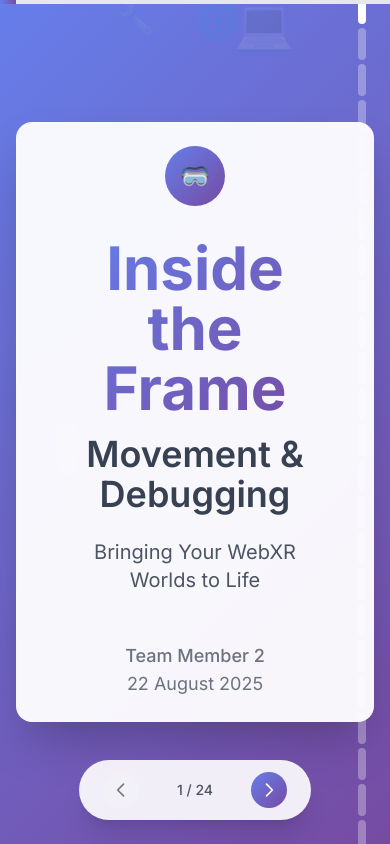
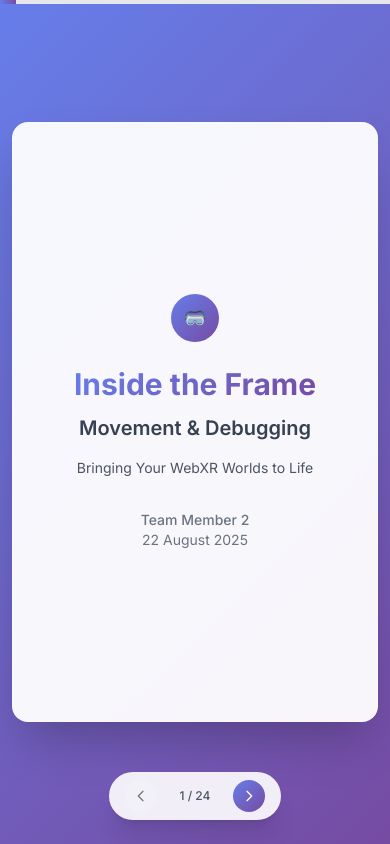
Before and after one commit to VanshBhadani/VrWorkshop, a plain HTML site: page index.html in a window 390 px wide. Drawn offline with nearby package versions, Linux system fonts and the light colour scheme.

Commit message:
Mobile optimization: Responsive design, touch gestures, and mobile-friendly layouts

```diff
--- a/index.html
+++ b/index.html
@@ -2,7 +2,9 @@
 <html lang="en">
 <head>
     <meta charset="UTF-8">
-    <meta name="viewport" content="width=device-width, initial-scale=1.0">
+    <meta name="viewport" content="width=device-width, initial-scale=1.0, user-scalable=no, viewport-fit=cover">
+    <meta name="apple-mobile-web-app-capable" content="yes">
+    <meta name="apple-mobile-web-app-status-bar-style" content="black-translucent">
     <title>Inside the Frame: Movement & Debugging in WebXR</title>
     <script src="https://cdn.tailwindcss.com"></script>
     <link href="https://fonts.googleapis.com/css2?family=Inter:wght@300;400;500;600;700;800&display=swap" rel="stylesheet">
@@ -36,6 +38,41 @@
             border: 1px solid rgba(255, 255, 255, 0.2);
         }
 
+        /* Mobile optimizations */
+        @media (max-width: 768px) {
+            .slide-container {
+                min-height: calc(100vh - 140px);
+                max-height: calc(100vh - 140px);
+                margin: 0 8px;
+            }
+
+            .floating-elements {
+                display: none; /* Hide floating elements on mobile for performance */
+            }
+
+            /* Hide slide indicators on mobile to save space */
+            #slide-indicators {
+                display: none;
+            }
+
+            /* Adjust navigation for mobile */
+            .mobile-nav {
+                position: fixed;
+                bottom: 20px;
+                left: 50%;
+                transform: translateX(-50%);
+                z-index: 50;
+            }
+        }
+
+        @media (max-width: 480px) {
+            .slide-container {
+                min-height: calc(100vh - 120px);
+                max-height: calc(100vh - 120px);
+                margin: 0 4px;
+            }
+        }
+
         .code-block {
             background: #2d3748;
             border-radius: 12px;
@@ -47,6 +84,20 @@
             max-height: 350px;
             overflow-y: auto;
             overflow-x: auto;
+            font-size: 0.85rem;
+        }
+
+        /* Mobile code optimizations */
+        @media (max-width: 768px) {
+            .code-block {
+                max-height: 300px;
+            }
+
+            .code-block pre {
+                max-height: 250px;
+                font-size: 0.75rem;
+                line-height: 1.4;
+            }
         }
 
         .gradient-text {
@@ -117,6 +168,28 @@
             transform: translateY(-5px);
             box-shadow: 0 25px 50px -12px rgba(0, 0, 0, 0.25);
         }
+
+        /* Touch-friendly interactions */
+        @media (hover: none) and (pointer: coarse) {
+            .feature-card:hover {
+                transform: none;
+                box-shadow: none;
+            }
+
+            .feature-card:active {
+                transform: scale(0.98);
+                transition: transform 0.1s ease;
+            }
+
+            .btn-primary:hover {
+                transform: none;
+                box-shadow: none;
+            }
+
+            .btn-primary:active {
+                transform: scale(0.95);
+            }
+        }
     </style>
 </head>
 <body class="min-h-screen flex flex-col">
@@ -134,23 +207,23 @@
     </div>
 
     <!-- Main Content -->
-    <main class="flex-1 flex items-center justify-center p-4">
+    <main class="flex-1 flex items-center justify-center p-2 md:p-4">
         <div id="slide-container" class="slide-container w-full max-w-6xl min-h-[600px] max-h-[80vh] rounded-2xl shadow-2xl flex flex-col relative overflow-hidden">
             <!-- Slides will be injected here -->
         </div>
     </main>
 
     <!-- Navigation -->
-    <nav class="fixed bottom-6 left-1/2 transform -translate-x-1/2 z-40">
-        <div class="bg-white/90 backdrop-blur-md rounded-full px-6 py-3 shadow-xl flex items-center space-x-4">
-            <button id="prev-btn" class="p-2 rounded-full bg-gray-100 hover:bg-gray-200 transition disabled:opacity-50 disabled:cursor-not-allowed">
-                <svg class="w-5 h-5" fill="none" stroke="currentColor" viewBox="0 0 24 24">
+    <nav class="fixed bottom-6 left-1/2 transform -translate-x-1/2 z-40 mobile-nav">
+        <div class="bg-white/90 backdrop-blur-md rounded-full px-4 md:px-6 py-2 md:py-3 shadow-xl flex items-center space-x-2 md:space-x-4">
+            <button id="prev-btn" class="p-2 rounded-full bg-gray-100 hover:bg-gray-200 transition disabled:opacity-50 disabled:cursor-not-allowed touch-manipulation">
+                <svg class="w-4 h-4 md:w-5 md:h-5" fill="none" stroke="currentColor" viewBox="0 0 24 24">
                     <path stroke-linecap="round" stroke-linejoin="round" stroke-width="2" d="M15 19l-7-7 7-7"></path>
                 </svg>
             </button>
-            <span id="slide-counter" class="text-sm font-medium text-gray-600 min-w-[80px] text-center">1 / 22</span>
-            <button id="next-btn" class="btn-primary p-2 rounded-full text-white transition">
-                <svg class="w-5 h-5" fill="none" stroke="currentColor" viewBox="0 0 24 24">
+            <span id="slide-counter" class="text-xs md:text-sm font-medium text-gray-600 min-w-[60px] md:min-w-[80px] text-center">1 / 22</span>
+            <button id="next-btn" class="btn-primary p-2 rounded-full text-white transition touch-manipulation">
+                <svg class="w-4 h-4 md:w-5 md:h-5" fill="none" stroke="currentColor" viewBox="0 0 24 24">
                     <path stroke-linecap="round" stroke-linejoin="round" stroke-width="2" d="M9 5l7 7-7 7"></path>
                 </svg>
             </button>
@@ -677,9 +750,12 @@
 
         let currentSlide = 0;
         const totalSlides = slidesData.length;
+        const isMobile = window.innerWidth <= 768;
 
-        // Create slide indicators
+        // Create slide indicators (only on desktop)
         function createIndicators() {
+            if (isMobile) return;
+
             for (let i = 0; i < totalSlides; i++) {
                 const indicator = document.createElement('div');
                 indicator.className = 'w-2 h-8 bg-white/30 rounded cursor-pointer transition-all duration-300 hover:bg-white/50';
@@ -693,13 +769,13 @@
             switch (slide.type) {
                 case 'title':
                     return `
-                        <div class="flex-1 flex items-center justify-center text-center p-12">
+                        <div class="flex-1 flex items-center justify-center text-center p-6 md:p-12">
                             <div>
-                                <div class="vr-icon mx-auto mb-8">🥽</div>
-                                <h1 class="text-6xl font-bold gradient-text mb-4">${slide.title}</h1>
-                                <h2 class="text-4xl font-semibold text-gray-700 mb-6">${slide.subtitle}</h2>
-                                <p class="text-xl text-gray-600 mb-12">${slide.description}</p>
-                                <div class="text-lg text-gray-500">
+                                <div class="vr-icon mx-auto mb-6 md:mb-8 w-12 h-12 md:w-16 md:h-16 text-lg md:text-2xl">🥽</div>
+                                <h1 class="text-3xl md:text-6xl font-bold gradient-text mb-3 md:mb-4">${slide.title}</h1>
+                                <h2 class="text-xl md:text-4xl font-semibold text-gray-700 mb-4 md:mb-6">${slide.subtitle}</h2>
+                                <p class="text-sm md:text-xl text-gray-600 mb-8 md:mb-12">${slide.description}</p>
+                                <div class="text-sm md:text-lg text-gray-500">
                                     <p class="font-medium">${slide.facilitator}</p>
                                     <p>${slide.date}</p>
                                 </div>
@@ -709,22 +785,22 @@
 
                 case 'agenda':
                     return `
-                        <div class="p-12">
-                            <h1 class="text-4xl font-bold text-gray-800 mb-2">${slide.title}</h1>
-                            <p class="text-xl text-gray-600 mb-8">${slide.duration}</p>
-                            <div class="grid gap-6">
+                        <div class="p-4 md:p-12">
+                            <h1 class="text-2xl md:text-4xl font-bold text-gray-800 mb-2">${slide.title}</h1>
+                            <p class="text-lg md:text-xl text-gray-600 mb-6 md:mb-8">${slide.duration}</p>
+                            <div class="grid gap-4 md:gap-6">
                                 ${slide.parts.map((part, index) => `
-                                    <div class="feature-card p-6 rounded-xl">
-                                        <div class="flex items-center mb-4">
-                                            <div class="icon-circle w-8 h-8 rounded-full flex items-center justify-center text-white font-bold mr-4">
+                                    <div class="feature-card p-4 md:p-6 rounded-xl">
+                                        <div class="flex items-center mb-3 md:mb-4">
+                                            <div class="icon-circle w-6 h-6 md:w-8 md:h-8 rounded-full flex items-center justify-center text-white font-bold mr-3 md:mr-4 text-sm md:text-base">
                                                 ${index + 1}
                                             </div>
-                                            <h3 class="text-xl font-semibold text-gray-800">${part.title}</h3>
-                                            <span class="ml-auto text-sm bg-gray-100 px-3 py-1 rounded-full">${part.time}</span>
+                                            <h3 class="text-lg md:text-xl font-semibold text-gray-800">${part.title}</h3>
+                                            <span class="ml-auto text-xs md:text-sm bg-gray-100 px-2 md:px-3 py-1 rounded-full">${part.time}</span>
                                         </div>
                                         ${part.topics.length > 0 ? `
-                                            <ul class="space-y-2 ml-12">
-                                                ${part.topics.map(topic => `<li class="text-gray-600">• ${topic}</li>`).join('')}
+                                            <ul class="space-y-1 md:space-y-2 ml-9 md:ml-12">
+                                                ${part.topics.map(topic => `<li class="text-gray-600 text-sm md:text-base">• ${topic}</li>`).join('')}
                                             </ul>
                                         ` : ''}
                                     </div>
@@ -790,24 +866,24 @@
 
                 case 'comparison':
                     return `
-                        <div class="p-12">
-                            <h1 class="text-4xl font-bold text-gray-800 mb-8">${slide.title}</h1>
-                            <div class="space-y-6">
+                        <div class="p-4 md:p-12">
+                            <h1 class="text-2xl md:text-4xl font-bold text-gray-800 mb-6 md:mb-8">${slide.title}</h1>
+                            <div class="space-y-4 md:space-y-6">
                                 ${slide.items.map(item => `
-                                    <div class="feature-card p-6 rounded-xl">
-                                        <h3 class="text-xl font-semibold text-gray-800 mb-3">${item.title}</h3>
-                                        <p class="text-gray-600 mb-4">${item.description}</p>
-                                        <div class="grid grid-cols-1 md:grid-cols-2 gap-4">
+                                    <div class="feature-card p-4 md:p-6 rounded-xl">
+                                        <h3 class="text-lg md:text-xl font-semibold text-gray-800 mb-3">${item.title}</h3>
+                                        <p class="text-gray-600 mb-4 text-sm md:text-base">${item.description}</p>
+                                        <div class="grid grid-cols-1 gap-4">
                                             <div>
-                                                <h4 class="font-semibold text-green-700 mb-2">✅ Pros:</h4>
+                                                <h4 class="font-semibold text-green-700 mb-2 text-sm md:text-base">✅ Pros:</h4>
                                                 <ul class="space-y-1">
-                                                    ${item.pros.map(pro => `<li class="text-green-600">• ${pro}</li>`).join('')}
+                                                    ${item.pros.map(pro => `<li class="text-green-600 text-sm md:text-base">• ${pro}</li>`).join('')}
                                                 </ul>
                                             </div>
                                             <div>
-                                                <h4 class="font-semibold text-red-700 mb-2">❌ Cons:</h4>
+                                                <h4 class="font-semibold text-red-700 mb-2 text-sm md:text-base">❌ Cons:</h4>
                                                 <ul class="space-y-1">
-                                                    ${item.cons.map(con => `<li class="text-red-600">• ${con}</li>`).join('')}
+                                                    ${item.cons.map(con => `<li class="text-red-600 text-sm md:text-base">• ${con}</li>`).join('')}
                                                 </ul>
                                             </div>
                                         </div>
@@ -819,22 +895,22 @@
 
                 case 'concept-code':
                     return `
-                        <div class="p-8 grid grid-cols-1 lg:grid-cols-2 gap-6 h-full">
+                        <div class="p-4 md:p-8 grid grid-cols-1 gap-4 md:gap-6 h-full">
                             <div class="flex flex-col justify-center">
-                                <h1 class="text-2xl font-bold text-gray-800 mb-4">${slide.title}</h1>
-                                ${slide.concept.rule ? `<div class="bg-red-50 p-3 rounded-lg mb-3 border-l-4 border-red-500">
-                                    <p class="font-semibold text-red-800 text-sm">${slide.concept.rule}</p>
+                                <h1 class="text-xl md:text-2xl font-bold text-gray-800 mb-3 md:mb-4">${slide.title}</h1>
+                                ${slide.concept.rule ? `<div class="bg-red-50 p-2 md:p-3 rounded-lg mb-2 md:mb-3 border-l-4 border-red-500">
+                                    <p class="font-semibold text-red-800 text-xs md:text-sm">${slide.concept.rule}</p>
                                 </div>` : ''}
-                                ${slide.concept.why ? `<p class="text-gray-600 mb-3 text-sm">${slide.concept.why}</p>` : ''}
-                                ${slide.concept.solution ? `<div class="bg-green-50 p-3 rounded-lg border-l-4 border-green-500">
-                                    <p class="font-semibold text-green-800 text-sm">${slide.concept.solution}</p>
+                                ${slide.concept.why ? `<p class="text-gray-600 mb-2 md:mb-3 text-xs md:text-sm">${slide.concept.why}</p>` : ''}
+                                ${slide.concept.solution ? `<div class="bg-green-50 p-2 md:p-3 rounded-lg border-l-4 border-green-500">
+                                    <p class="font-semibold text-green-800 text-xs md:text-sm">${slide.concept.solution}</p>
                                 </div>` : ''}
-                                ${slide.concept.description ? `<p class="text-gray-600 text-sm">${slide.concept.description}</p>` : ''}
+                                ${slide.concept.description ? `<p class="text-gray-600 text-xs md:text-sm">${slide.concept.description}</p>` : ''}
                             </div>
                             <div class="flex items-start">
                                 <div class="code-block w-full">
-                                    <div class="bg-gray-700 px-4 py-2 text-white text-sm font-medium">JavaScript</div>
-                                    <pre class="p-4"><code class="language-javascript">${slide.code}</code></pre>
+                                    <div class="bg-gray-700 px-3 md:px-4 py-2 text-white text-xs md:text-sm font-medium">JavaScript</div>
+                                    <pre class="p-3 md:p-4"><code class="language-javascript">${slide.code}</code></pre>
                                 </div>
                             </div>
                         </div>
@@ -865,20 +941,20 @@
 
                 case 'code-focused':
                     return `
-                        <div class="p-8">
-                            <h1 class="text-3xl font-bold text-gray-800 mb-4">${slide.title}</h1>
+                        <div class="p-4 md:p-8">
+                            <h1 class="text-xl md:text-3xl font-bold text-gray-800 mb-3 md:mb-4">${slide.title}</h1>
                             ${slide.notes ? `
-                                <div class="mb-4">
+                                <div class="mb-3 md:mb-4">
                                     ${slide.notes.map(note => `
-                                        <div class="bg-blue-50 p-3 rounded-lg mb-2 border-l-4 border-blue-500">
-                                            <p class="text-blue-800 text-sm">${note}</p>
+                                        <div class="bg-blue-50 p-2 md:p-3 rounded-lg mb-2 border-l-4 border-blue-500">
+                                            <p class="text-blue-800 text-xs md:text-sm">${note}</p>
                                         </div>
                                     `).join('')}
                                 </div>
                             ` : ''}
                             <div class="code-block">
-                                <div class="bg-gray-700 px-4 py-2 text-white text-sm font-medium">JavaScript</div>
-                                <pre class="p-4"><code class="language-javascript">${slide.code}</code></pre>
+                                <div class="bg-gray-700 px-3 md:px-4 py-2 text-white text-xs md:text-sm font-medium">JavaScript</div>
+                                <pre class="p-3 md:p-4"><code class="language-javascript">${slide.code}</code></pre>
                             </div>
                         </div>
                     `;
@@ -1107,8 +1183,10 @@
             });
         }
 
-        // Update slide indicators
+        // Update slide indicators (only on desktop)
         function updateIndicators() {
+            if (isMobile) return;
+
             const indicators = slideIndicators.children;
             for (let i = 0; i < indicators.length; i++) {
                 indicators[i].className = i === currentSlide
@@ -1166,6 +1244,11 @@
         prevBtn.addEventListener('click', prevSlide);
 
         document.addEventListener('keydown', (e) => {
+            // Prevent keyboard navigation on mobile when virtual keyboard might be open
+            if (isMobile && (e.target.tagName === 'INPUT' || e.target.tagName === 'TEXTAREA')) {
+                return;
+            }
+
             if (e.key === 'ArrowRight' || e.key === ' ') {
                 e.preventDefault();
                 nextSlide();
@@ -1181,15 +1264,39 @@
             }
         });
 
-        // Touch/swipe support
+        // Touch/swipe support with improved mobile handling
         let touchStartX = 0;
+        let touchStartY = 0;
+        let isSwiping = false;
+
         slideContainer.addEventListener('touchstart', (e) => {
             touchStartX = e.touches[0].clientX;
-        });
+            touchStartY = e.touches[0].clientY;
+            isSwiping = false;
+        }, { passive: true });
+
+        slideContainer.addEventListener('touchmove', (e) => {
+            if (!touchStartX || !touchStartY) return;
+
+            const touchX = e.touches[0].clientX;
+            const touchY = e.touches[0].clientY;
+            const diffX = touchStartX - touchX;
+            const diffY = touchStartY - touchY;
+
+            // Only prevent default if horizontal swipe is more significant than vertical
+            if (Math.abs(diffX) > Math.abs(diffY) && Math.abs(diffX) > 20) {
+                e.preventDefault();
+                isSwiping = true;
+            }
+        }, { passive: false });
 
         slideContainer.addEventListener('touchend', (e) => {
+            if (!touchStartX || !isSwiping) return;
+
             const touchEndX = e.changedTouches[0].clientX;
             const diff = touchStartX - touchEndX;
+
+            // Minimum swipe distance
             if (Math.abs(diff) > 50) {
                 if (diff > 0) {
                     nextSlide();
@@ -1197,7 +1304,11 @@
                     prevSlide();
                 }
             }
-        });
+
+            touchStartX = 0;
+            touchStartY = 0;
+            isSwiping = false;
+        }, { passive: true });
 
         // Initialize
         createIndicators();
```
